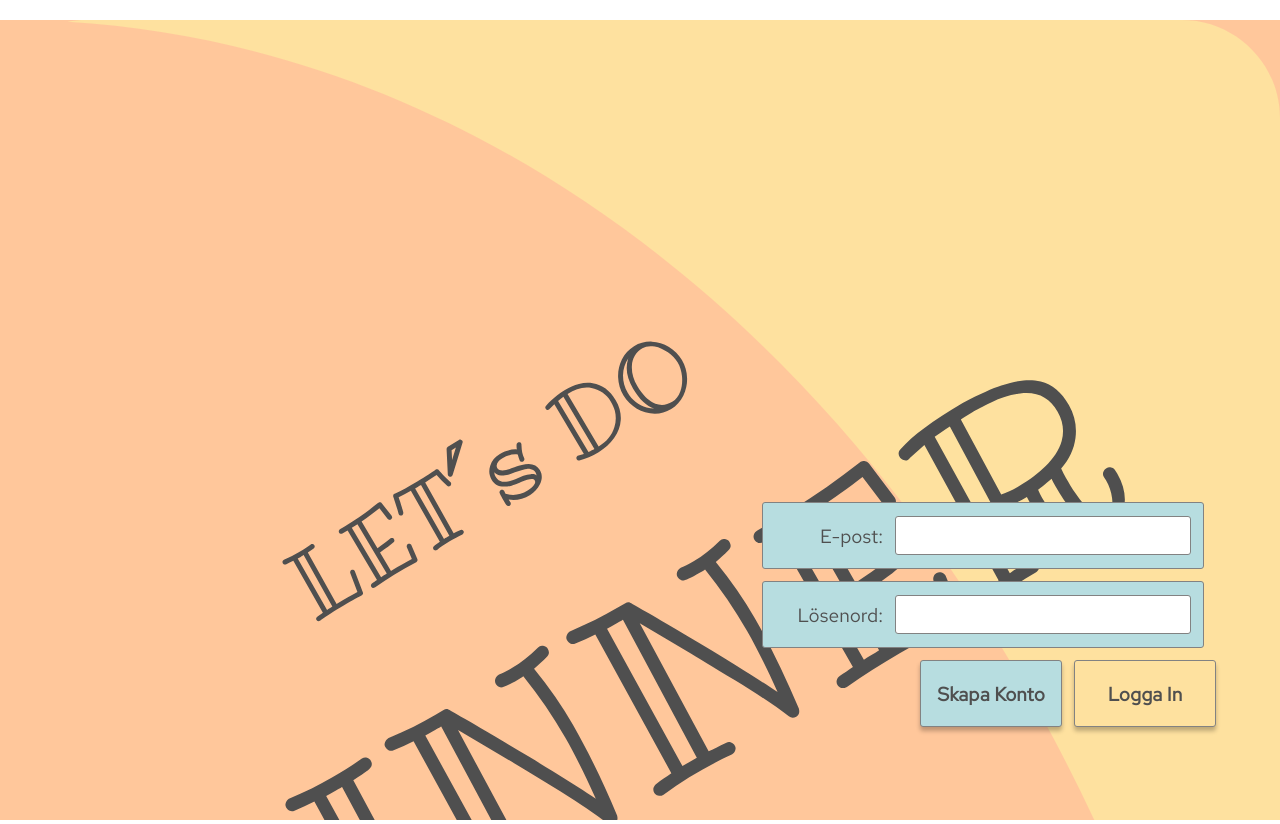
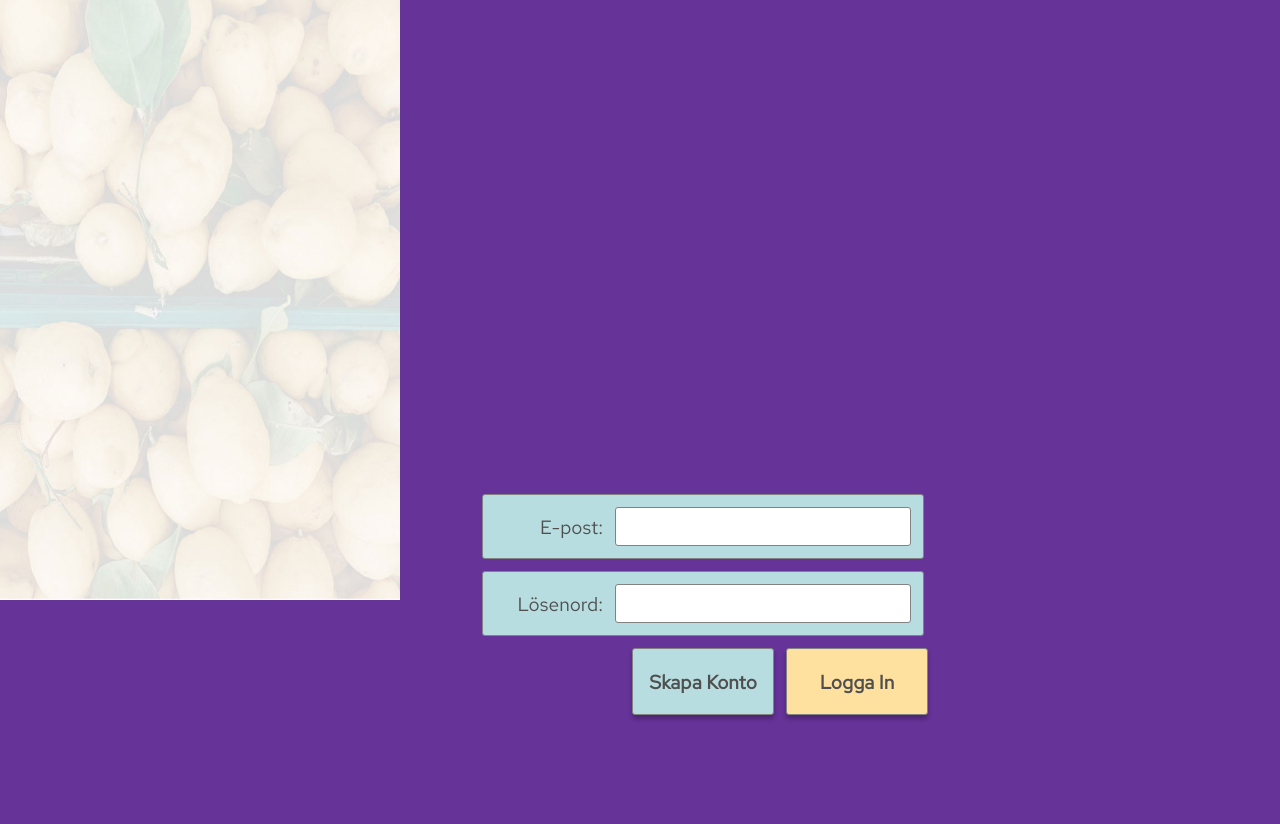
Before and after one commit to RealGobi/Project-X, a React (Create React App) app: page / in a window 1280 px wide. After the commit the page ends 800 px from the top, so only its background shows below. Built offline with nearby package versions, Linux system fonts and the light colour scheme; no server answers.

Commit message:
some better scss

```diff
--- a/src/Components/Page/Page.css
+++ b/src/Components/Page/Page.css
@@ -1,20 +1,30 @@
 
 .page {
     width: 100vw;
-    height: 550px;
-    border-radius: 0 0 3px 3px;
+    min-height: 570px;
     background: rgba(95, 95, 95, 0.10);
-    padding: 20px 0;
+    padding: 0px;
 }
 
 @media only screen and (min-width: 767px) {
 
     .page {
         width: 720px;
-        min-height: 836px;
+        min-height: 876px;
         border-radius: 0 0 3px 3px;
         background: rgba(95, 95, 95, 0.10);
-        padding: 20px 0;
+        padding: 0;
+    }
+}
+
+@media only screen and (min-width: 780px) {
+
+    .page {
+        width: 980px;
+        min-height: 1210px;
+        border-radius: 0 0 3px 3px;
+        background: rgba(95, 95, 95, 0.10);
+        padding: 0;
     }
 
 }
--- a/src/style/main.scss
+++ b/src/style/main.scss
@@ -2,8 +2,7 @@
 @import './global.scss';
 
 // mobile
-html {
-    background: white;
+body {
     width: 100vw;
     height: 100vh;
     display: flex;
@@ -28,7 +27,6 @@ html {
 
             .input-container {
                 margin: 0 8px 8px 0;
-
                 span {
                     padding: 0px;
                 }
@@ -37,24 +35,18 @@ html {
             .login-button-container {
                 display: flex;
                 flex-direction: row;
-                margin-bottom: 8px;
-
+                margin: 0 8px;
                 a {
                     margin: 0 8px 0 0;
                 }
             }
-            p {
-                font-size: 0.8rem;
-                margin:0 10px 8px;
-            }
         }
-
     }
 
     .header {
         background: $dinner_Blue;
         border-radius: 3px 3px 0 0;
-
+        margin:0;
         .headLine {
             margin: 0;
             line-height: 100px;
@@ -66,7 +58,6 @@ html {
     .header-recipt {
         background: $dinner_Persica;
         border-radius: 3px 3px 0 0;
-
         h1 {
             margin: 0;
             line-height: 70px;
@@ -77,11 +68,9 @@ html {
 
     .content {
         .sign-up {
-
             #bg {
                 width: 100%;
             }
-
             display: flex;
             align-items: center;
             flex-direction: column;
@@ -228,15 +217,14 @@ html {
 
 @media only screen and (min-width: 767px) {
 
-    html {
-        background: white;
+    body {
         width: 100vw;
         height: 100vh;
         display: flex;
         align-items: flex-start;
         justify-content: center;
+        margin: 0;
         padding: 0;
-        margin: 0;
 
         .Startlogga {
             background-image: url(../images/Startlogga.svg);
@@ -276,6 +264,7 @@ html {
         .header {
             background: $dinner_Blue;
             border-radius: 3px 3px 0 0;
+            margin: 24px 0 0 0;
             .headLine {
                 margin: 0;
                 line-height: 100px;
@@ -385,24 +374,23 @@ html {
 
 //Ipad Pro
 @media only screen and (min-width: 780px) {
-    html {
+    body {
         width: 100vw;
         height: 100vh;
         display: flex;
         align-items: flex-start;
         justify-content: center;
-        padding: 12px 0;
+        padding: 0px 0;
         margin: 0;
 
         .Startlogga {
             background-image: url(../images/Startlogga.svg);
             background-repeat: no-repeat;
-            background-size:cover;
-            width: 100vw;
-            height: 100vh;
+            background-size:1024px 1366px;
             display: flex;
             justify-content: flex-end;
             align-items: flex-end;
+            margin: 0;
 
         }
         .admin {
@@ -424,3 +412,65 @@ html {
         }
     }
 }
+
+//bigger than ipad pro
+@media only screen and (min-width: 1025px) {
+    body {
+        display: flex;
+        flex-direction: column;
+        justify-content: center;
+        background: rebeccapurple;
+        padding: 0;
+        margin: 0 auto;
+
+        .Startlogga {
+            background-image: url(../images/lemons.jpg);
+            background-repeat: no-repeat;
+            max-width: 1000px;
+            background-size:400px 600px;
+            display: flex;
+            justify-content: flex-end;
+            align-items: flex-end;
+            margin: 0;
+            .login-container {
+                height: 200px;
+                display: flex;
+                flex-direction: column;
+                margin: 64px;
+
+                .input-container {
+                    margin: 0 12px 12px 0;
+                    span {
+                        padding-left: 12px;
+                    }
+                }
+
+                .login-button-container {
+                    display: flex;
+                    flex-direction: row;
+                    justify-content: flex-end;
+                    a {
+                        margin: 0 12px 0 0;
+                    }
+                }
+            }
+        }
+        .admin {
+            margin: 12px 12px;
+            display: flex;
+            flex-direction: row;
+            justify-content: space-around;
+            align-content: space-around;
+            text-align: center;
+            .admin-receptlist {
+                margin: 10px;
+            }
+
+            .admin-addrecept {
+                display: flex;
+                flex-direction: row;
+                margin: 12px;
+            }
+        }
+    }
+}
```
